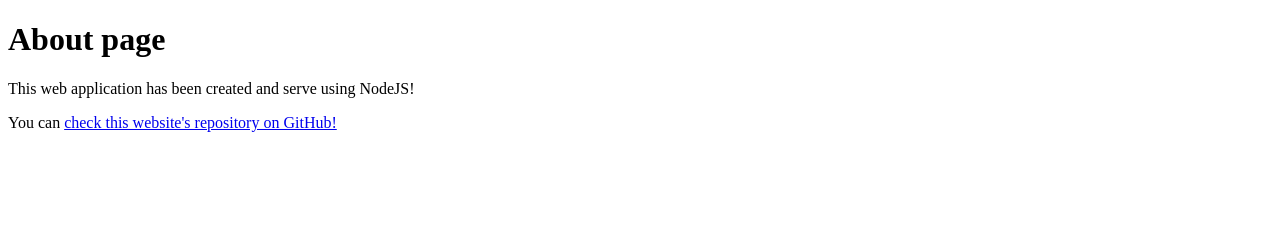
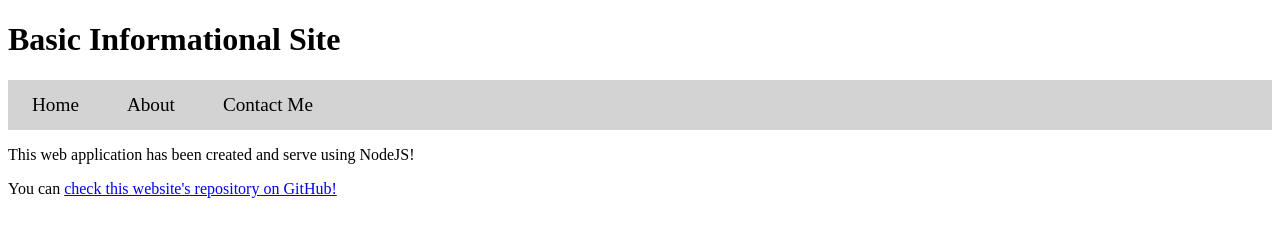
Before and after one commit to Zekumoru/basic-informational-site, a website: page pages/about.html in a window 1280 px wide. Drawn offline with Linux system fonts and the light colour scheme.

Commit message:
Add navigation on about page

```diff
--- a/pages/about.html
+++ b/pages/about.html
@@ -4,9 +4,40 @@
     <meta charset="UTF-8" />
     <meta name="viewport" content="width=device-width, initial-scale=1.0" />
     <title>About</title>
+    <style>
+      nav {
+        background-color: lightgray;
+      }
+
+      nav ul {
+        list-style-type: none;
+        padding: 0;
+        display: flex;
+      }
+
+      nav a {
+        color: black;
+        text-decoration: none;
+        padding: 14px 24px;
+        font-size: 1.2rem;
+        display: block;
+      }
+
+      nav a:hover {
+        background-color: grey;
+        color: white;
+      }
+    </style>
   </head>
   <body>
-    <h1>About page</h1>
+    <h1>Basic Informational Site</h1>
+    <nav>
+      <ul>
+        <li><a href="/">Home</a></li>
+        <li><a href="/about">About</a></li>
+        <li><a href="/contact-me">Contact Me</a></li>
+      </ul>
+    </nav>
     <p>This web application has been created and serve using NodeJS!</p>
     <p>
       You can
```
